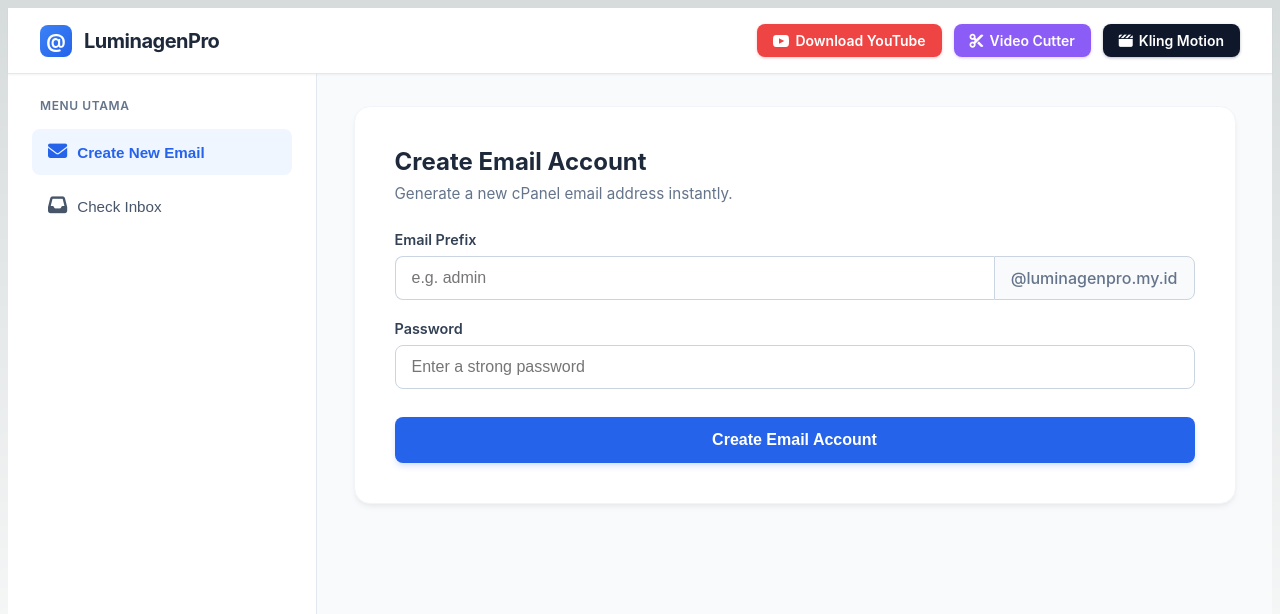
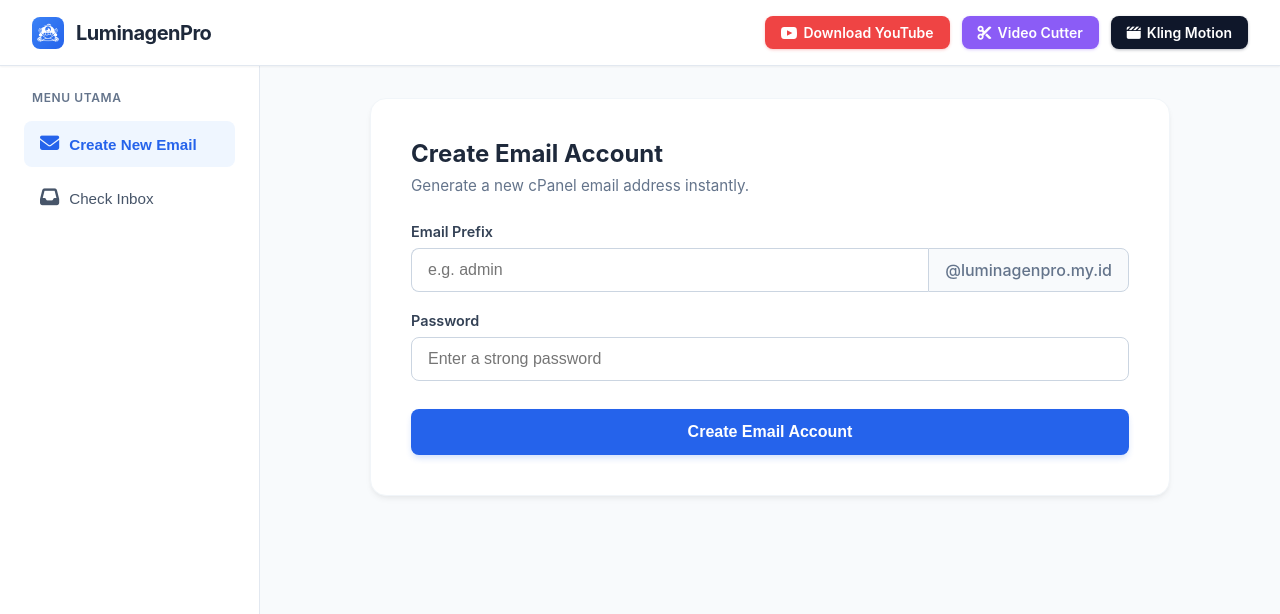
Before and after one commit to tahirakuy44/fggmas, a Next.js app: page / in a window 1280 px wide. Shown: the top 614 px of the page. Built offline with nearby package versions, Linux system fonts and the light colour scheme.

Commit message:
fix: update terbaru2

```diff
--- a/app/globals.css
+++ b/app/globals.css
@@ -1,24 +1,23 @@
 :root {
-  --foreground-rgb: 0, 0, 0;
-  --background-start-rgb: 214, 219, 220;
-  --background-end-rgb: 255, 255, 255;
+  --foreground-rgb: 15, 23, 42;
+  --background-rgb: 248, 250, 252;
 }
 
-@media (prefers-color-scheme: dark) {
-  :root {
-    --foreground-rgb: 255, 255, 255;
-    --background-start-rgb: 0, 0, 0;
-    --background-end-rgb: 0, 0, 0;
-  }
+* {
+  box-sizing: border-box;
 }
 
+html,
 body {
+  margin: 0;
+  padding: 0;
+  max-width: 100vw;
+  overflow-x: hidden;
   color: rgb(var(--foreground-rgb));
-  background: linear-gradient(
-      to bottom,
-      transparent,
-      rgb(var(--background-end-rgb))
-    )
-    rgb(var(--background-start-rgb));
-  font-family: Arial, Helvetica, sans-serif;
+  background-color: rgb(var(--background-rgb));
 }
+
+a {
+  color: inherit;
+  text-decoration: none;
+}
--- a/app/page.tsx
+++ b/app/page.tsx
@@ -17,7 +17,7 @@ export default function Home() {
       {/* HEADER */}
       <header style={{ display: 'flex', justifyContent: 'space-between', alignItems: 'center', padding: '1rem 2rem', backgroundColor: 'rgba(255, 255, 255, 0.9)', backdropFilter: 'blur(10px)', borderBottom: '1px solid #e2e8f0', position: 'sticky', top: 0, zIndex: 10, boxShadow: '0 1px 2px 0 rgba(0, 0, 0, 0.05)' }}>
         <div style={{ display: 'flex', alignItems: 'center', gap: '0.75rem' }}>
-          <div style={{ width: '32px', height: '32px', background: 'linear-gradient(135deg, #3b82f6 0%, #2563eb 100%)', borderRadius: '8px', display: 'flex', alignItems: 'center', justifyContent: 'center', color: 'white', fontWeight: 'bold', fontSize: '1.2rem' }}>@</div>
+          <div style={{ width: '32px', height: '32px', background: 'linear-gradient(135deg, #3b82f6 0%, #2563eb 100%)', borderRadius: '8px', display: 'flex', alignItems: 'center', justifyContent: 'center', color: 'white', fontWeight: 'bold', fontSize: '1.2rem' }}><i className="fa-brands fa-optin-monster"></i></div>
           <h1 style={{ margin: 0, fontSize: '1.25rem', fontWeight: 700, letterSpacing: '-0.025em', color: '#1e293b' }}>LuminagenPro</h1>
         </div>
 
```
